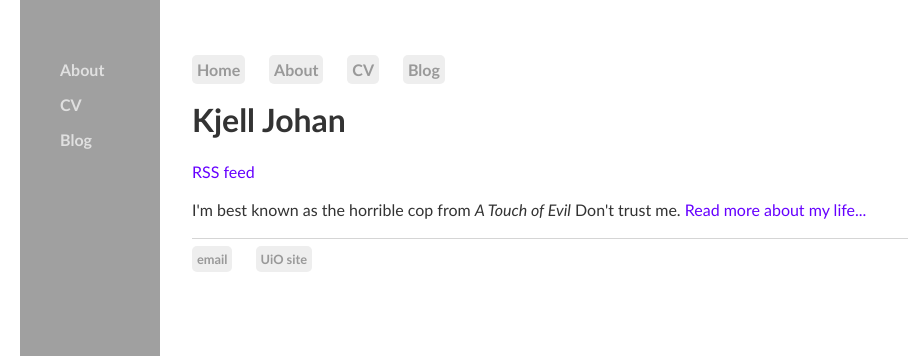
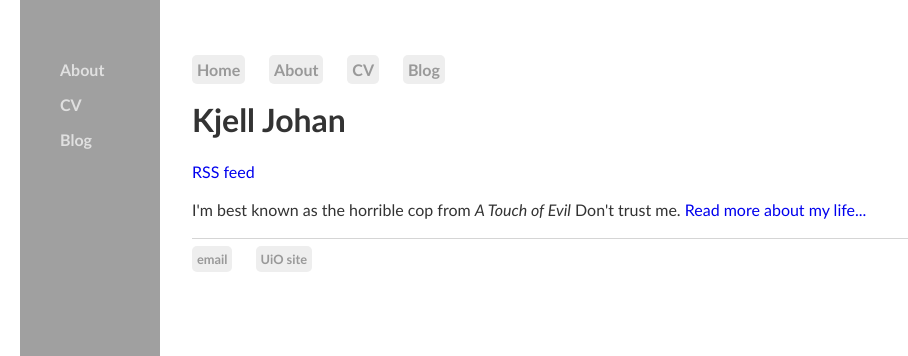
Before and after one commit to kjelljs/kjelljs.github.io, a Jekyll site: the page built from index.html, in a window 1280 px wide. Shown: the top 356 px of the page, without its empty margins (0-908 px from the left). Built offline with Jekyll 4.4.1, drawn with Linux system fonts in a browser that asks for light colours.

Commit message:
Update main.css

```diff
--- a/css/main.css
+++ b/css/main.css
@@ -68,8 +68,7 @@ p {
     line-height: 1.4em;
     color: #333;
 }
-p a {
-  color: #6600ff;
+a {
   text-decoration: none;
 }
 footer {
```
